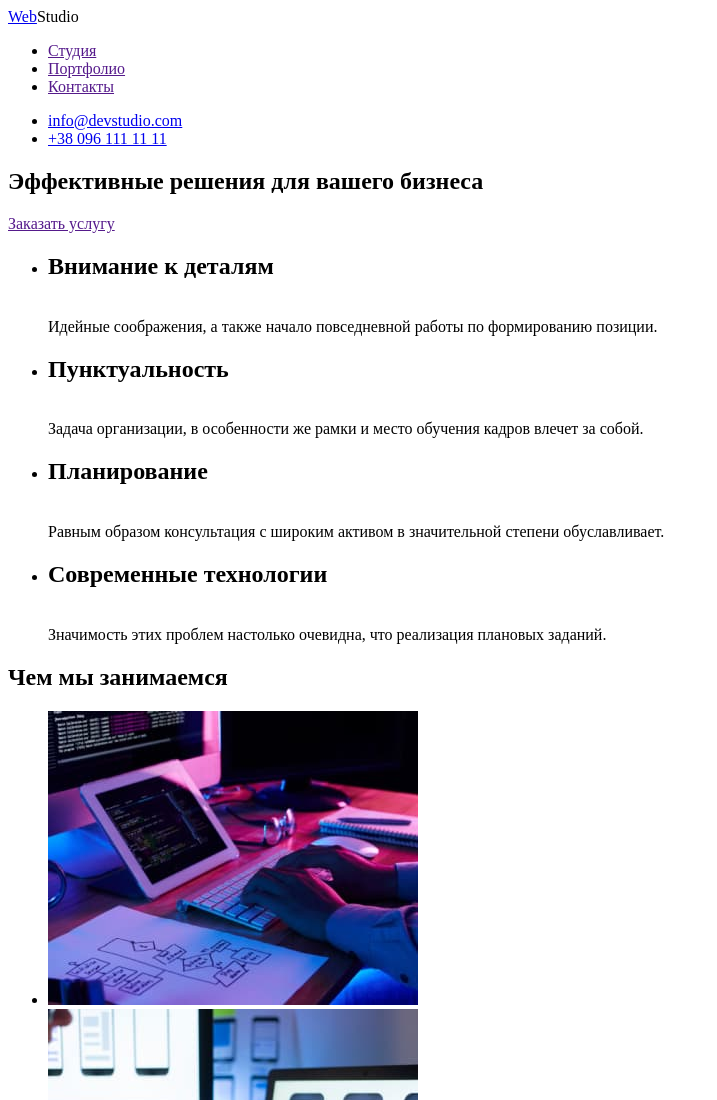
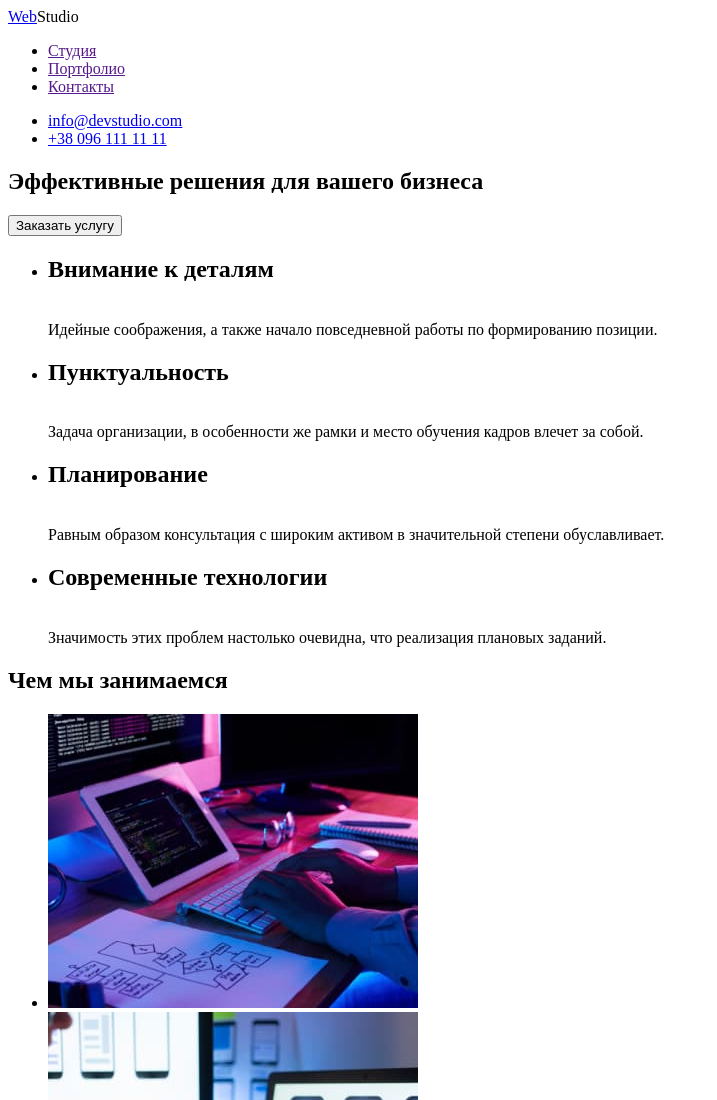
Before and after one commit to popingalov/goit-markup-hw-01, a plain HTML site: page index.html in a window 1280 px wide. Shown: the top 1100 px of the page, without its empty margins (0-717 px from the left). Drawn offline with Linux system fonts and the light colour scheme.

Commit message:
Update index.html

```diff
--- a/index.html
+++ b/index.html
@@ -29,7 +29,7 @@
         <div>
             <section>
                 <h1>Эффективные решения для вашего бизнеса</h1>
-                <a href="" target="_blank" rel="noreferrer noopener">Заказать услугу</a>
+                <button type="button">Заказать услугу</button>
             </section>
         </div>
 
```
